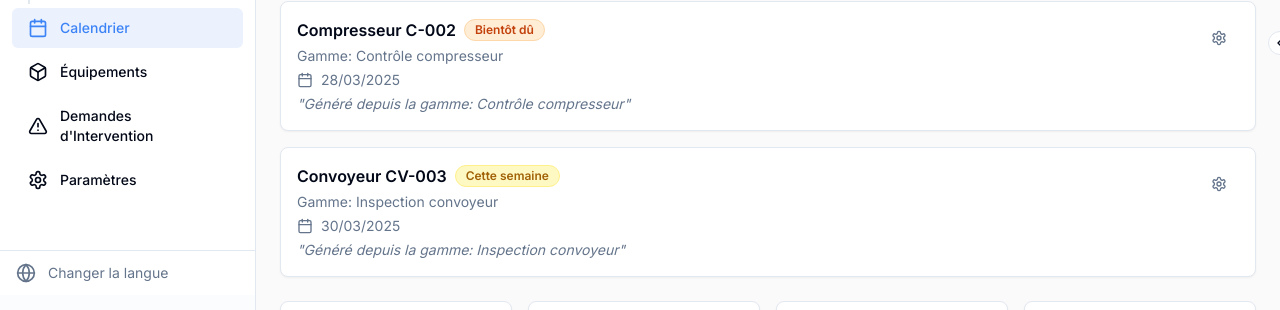
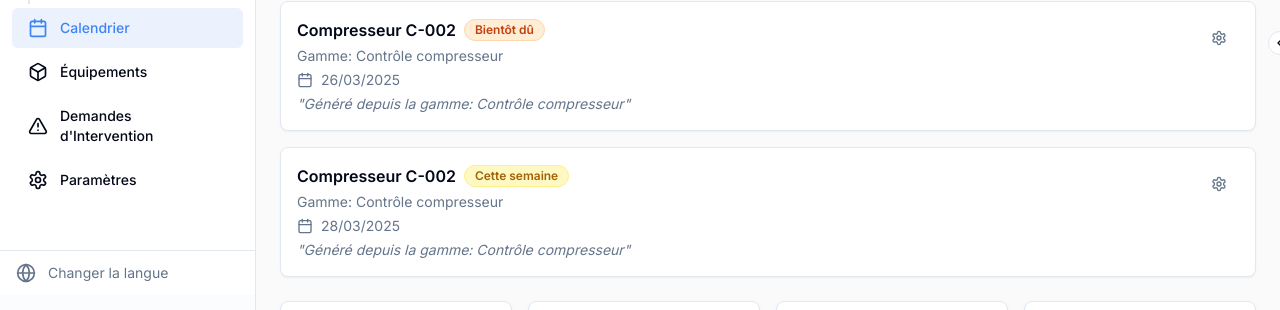
Before and after one commit to malcom0106/synaxe-cmms, a React (Vite) app: page /calendar in a window 1280 px wide. Shown: the part 357-667 px from the top of the page. Built offline with nearby package versions, Linux system fonts and the light colour scheme.

Commit message:
Code edited in Lovable Code Editor
Edited UI in Lovable

```diff
--- a/src/pages/Calendar.tsx
+++ b/src/pages/Calendar.tsx
@@ -65,15 +65,23 @@ const mockInterventions: ScheduledIntervention[] = [
     equipment: "Compresseur C-002",
     status: "bientot_du",
     gamme: "Contrôle compresseur",
+    date: new Date(),
+    note: "Généré depuis la gamme: Contrôle compresseur",
+  },
+  {
+    id: "7",
+    equipment: "Compresseur C-002",
+    status: "cette_semaine",
+    gamme: "Contrôle compresseur",
     date: addDays(new Date(), 2),
     note: "Généré depuis la gamme: Contrôle compresseur",
   },
   {
-    id: "7",
+    id: "8",
     equipment: "Convoyeur CV-003",
-    status: "cette_semaine",
+    status: "planifie",
     gamme: "Inspection convoyeur",
-    date: addDays(new Date(), 4),
+    date: addDays(new Date(), 8),
     note: "Généré depuis la gamme: Inspection convoyeur",
   },
 ];
```
